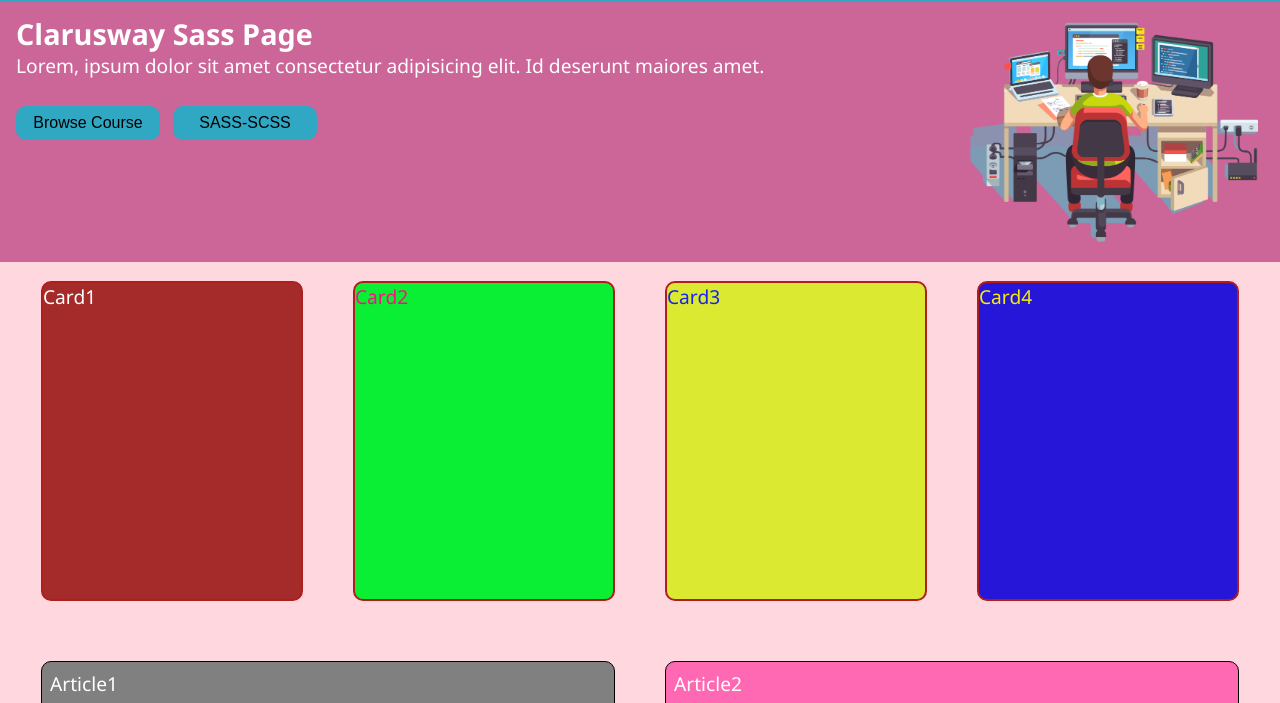
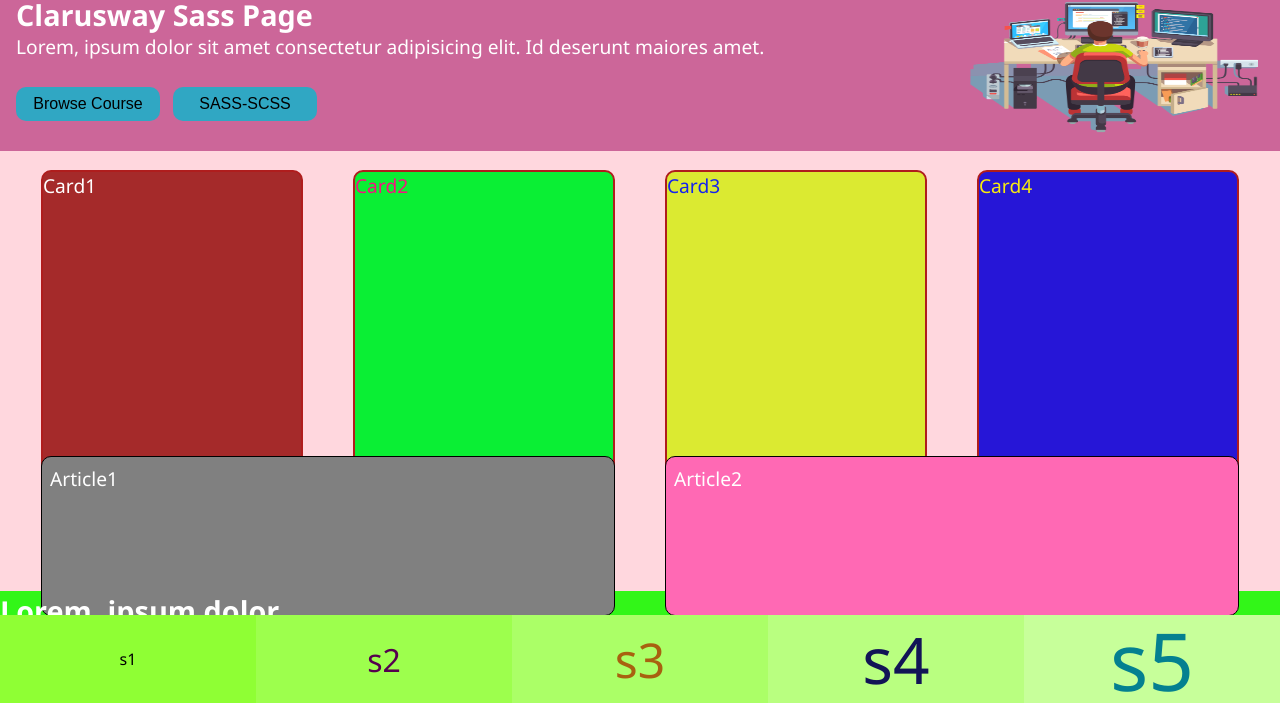
Before and after one commit to Selman-S/Sass-Scss-Layout, a plain HTML site: page index.html in a window 1280 px wide. Shown: the part 97-800 px from the top of the page. Drawn offline with Linux system fonts and the light colour scheme.

Commit message:
height updated

```diff
--- a/index.css
+++ b/index.css
@@ -10,6 +10,7 @@ header {
   background-color: #30a7c3;
   align-items: center;
   padding: 1rem;
+  height: 10vh;
 }
 
 #logo img {
@@ -41,6 +42,7 @@ main .banner {
   background-color: #cc6699;
   justify-content: space-between;
   padding: 1rem;
+  height:21vh;
   line-height: 2rem;
 }
 main .btn button {
@@ -67,6 +69,7 @@ main .btn button:hover {
 }
 
 .cards {
+  height:33vh;
   display: flex;
   padding: 1rem;
 }
@@ -109,6 +112,7 @@ main .btn button:hover {
 
 .article {
   padding: 1rem;
+  height:22vh;
   display: flex;
 }
 .article .article1, .article .article2 {
@@ -126,7 +130,11 @@ main .btn button:hover {
 
 footer .socialIcons {
   display: flex;
-  height: 8rem;
+  height: 11vh;
+}
+footer h2 {
+  height:3vh;
+  background-color: rgb(50, 246, 24);
 }
 footer .socialIcons .social1 {
   width: 20%;
--- a/index.html
+++ b/index.html
@@ -49,7 +49,8 @@
 
 </main>
 <footer>
-    Lorem, ipsum dolor.
+    <h2>Lorem, ipsum dolor.</h2>
+
     <div class="socialIcons">
         <div class="social1">s1</div>
         <div class="social2">s2</div>
```
